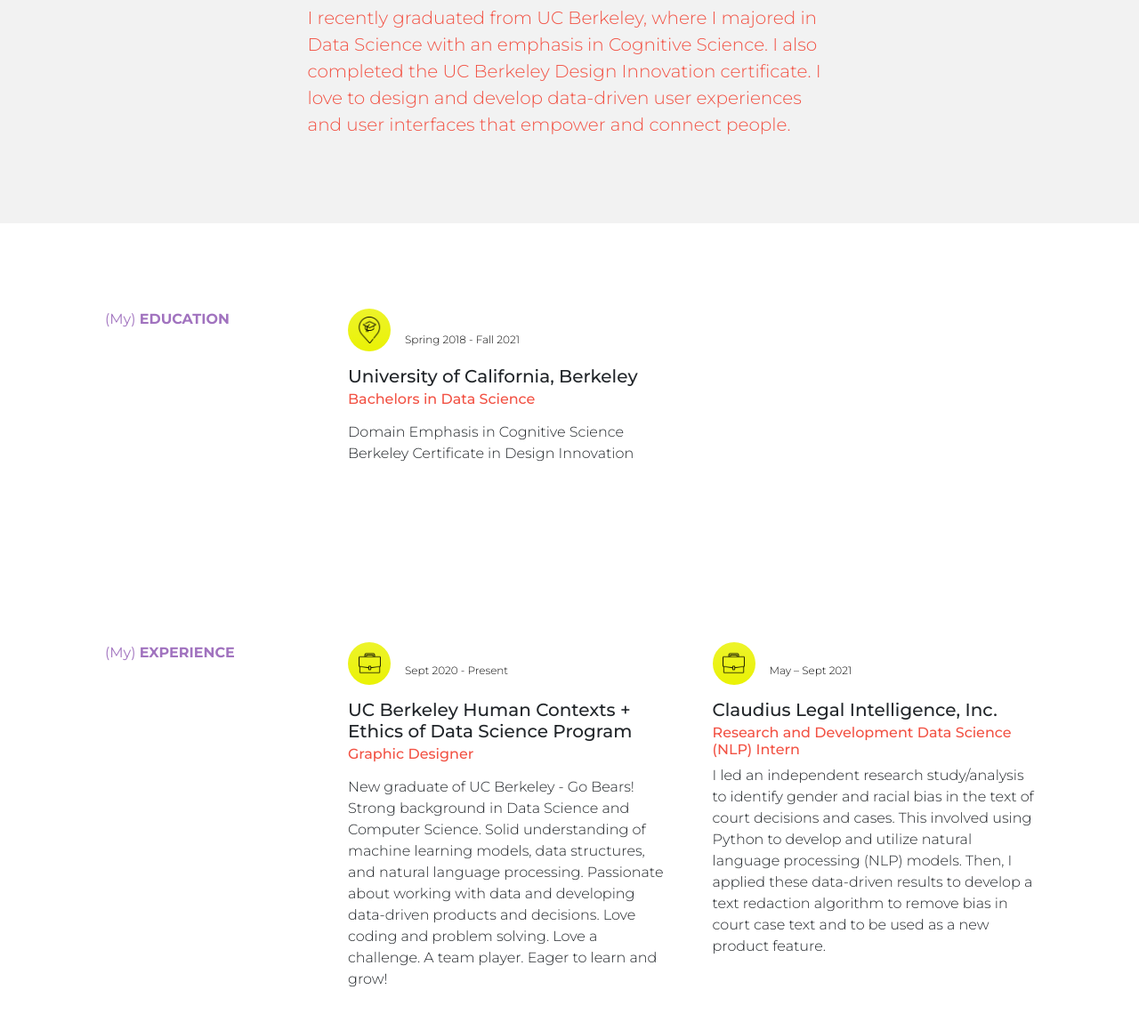
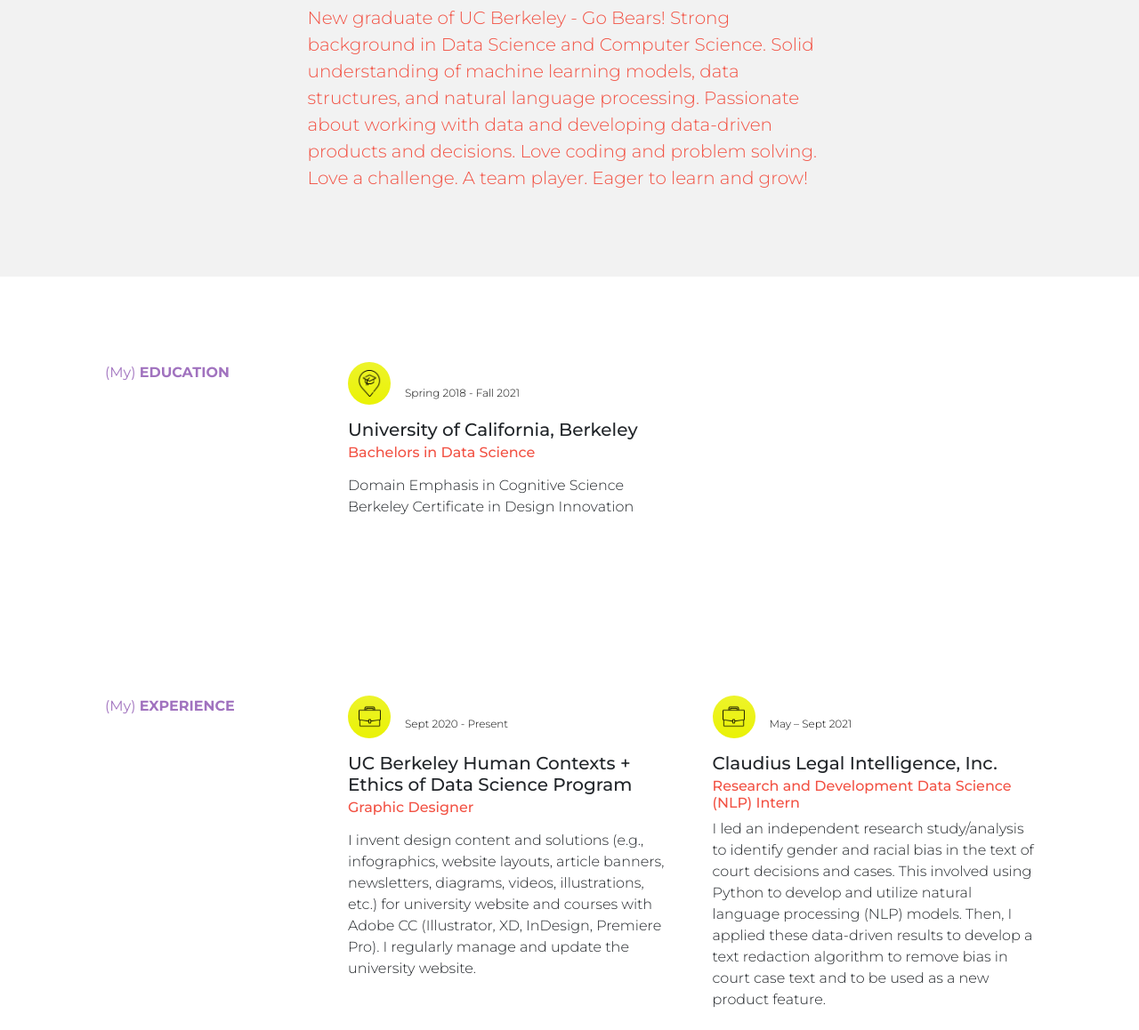
Before and after one commit to acruz101/acruz101.github.io, a website: page index.html in a window 1280 px wide. Shown: the part 213-1371 px from the top of the page at 89% size. Drawn offline with nearby package versions, Linux system fonts and the light colour scheme.

Commit message:
fix index

```diff
--- a/index.html
+++ b/index.html
@@ -39,7 +39,7 @@
                                 <div class="col-lg-8 col-xl-7 col-xxl-6">
                                     <div class="my-5 text-center text-xl-start">
                                         <h1 class="display-5 fw-bold text-orange text-start mb-2">Hi there, I’m Anika.</h1>
-                                        <p class="lead fw-light text-orange text-start mb-4">I recently graduated from UC Berkeley, where I majored in Data Science with an emphasis in Cognitive Science. I also completed the UC Berkeley Design Innovation certificate. I love to design and develop data-driven user experiences and user interfaces that empower and connect people.</p>
+                                        <p class="lead fw-light text-orange text-start mb-4">New graduate of UC Berkeley - Go Bears! Strong background in Data Science and Computer Science. Solid understanding of machine learning models, data structures, and natural language processing. Passionate about working with data and developing data-driven products and decisions. Love coding and problem solving. Love a challenge. A team player. Eager to learn and grow!</p>
                                     </div>
                                 </div>
 
@@ -82,7 +82,7 @@
                                         <div class="badge  text-black fw-light mx-1 mb-3">Sept 2020 - Present</div>
                                         <p class="h5 mb-1">UC Berkeley Human Contexts + Ethics of Data Science Program</p>
                                         <h6 class="text-orange mb-3">Graphic Designer</h6>
-                                        <p class="fw-light mb-0">New graduate of UC Berkeley - Go Bears! Strong background in Data Science and Computer Science. Solid understanding of machine learning models, data structures, and natural language processing. Passionate about working with data and developing data-driven products and decisions. Love coding and problem solving. Love a challenge. A team player. Eager to learn and grow!</p>
+                                        <p class="fw-light mb-0">I invent design content and solutions (e.g., infographics, website layouts, article banners, newsletters, diagrams, videos, illustrations, etc.) for university website and courses with Adobe CC (Illustrator, XD, InDesign, Premiere Pro). I regularly manage and update the university website.</p>
                                 </div>
                                 <div class="container-special col mb-5 h-100">
                                     <div class="feature bg-neon bg-gradient text-white rounded-circle mb-3"><img src="assets/suitcase-2.png" width="25"></img></div>
```
